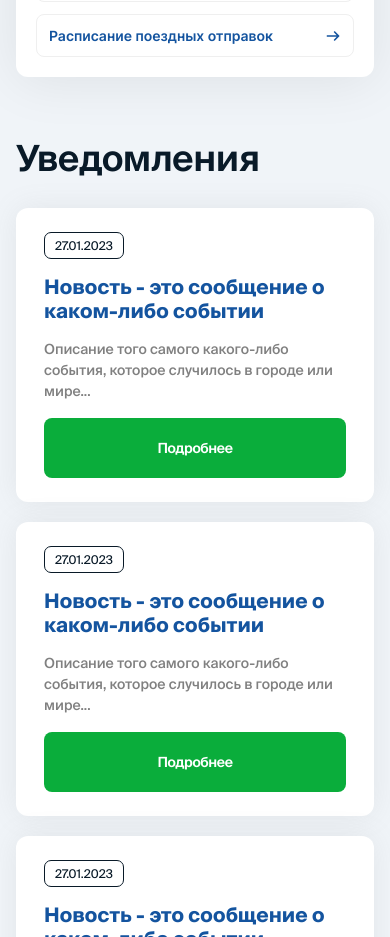
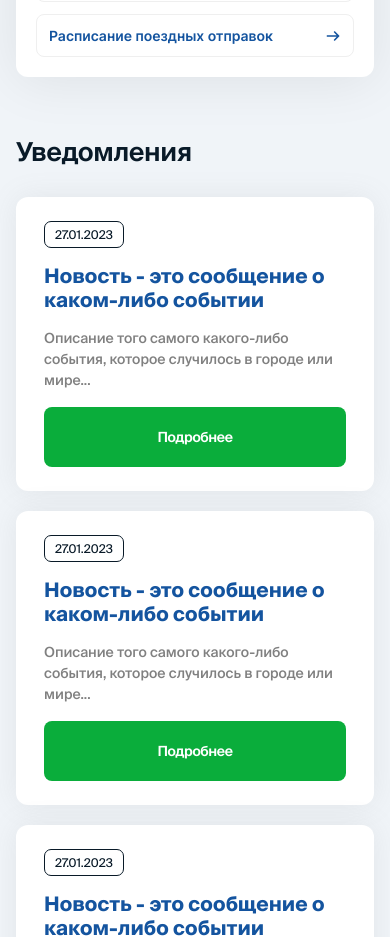
Before and after one commit to DrusJs/DVLK, a plain HTML site: page index.html in a window 390 px wide. Shown: the part 3781-4718 px from the top of the page. Drawn offline with Linux system fonts and the light colour scheme; files whose address does not match are found by name.

Commit message:
fix font-size

```diff
--- a/css/style.css
+++ b/css/style.css
@@ -2549,6 +2549,9 @@ input:checked + .notification__checkbox::before {
         top: 65px;
         box-shadow:  0px 10px 27.1471px rgba(128, 128, 128, 0.12);
     }
+    .news__section h2 {
+        font-size: 32px;
+    }
     .schedule__tab {
         justify-content: flex-start;
         font-size: 16px;
@@ -3014,7 +3017,9 @@ input:checked + .notification__checkbox::before {
         padding-left: 16px;
         padding-right: 16px;
     }
-
+    .news__section h2 {
+        font-size: 26px;
+    }
     .services__documents .container {
         flex-direction: column;
         gap: 20px;
```
